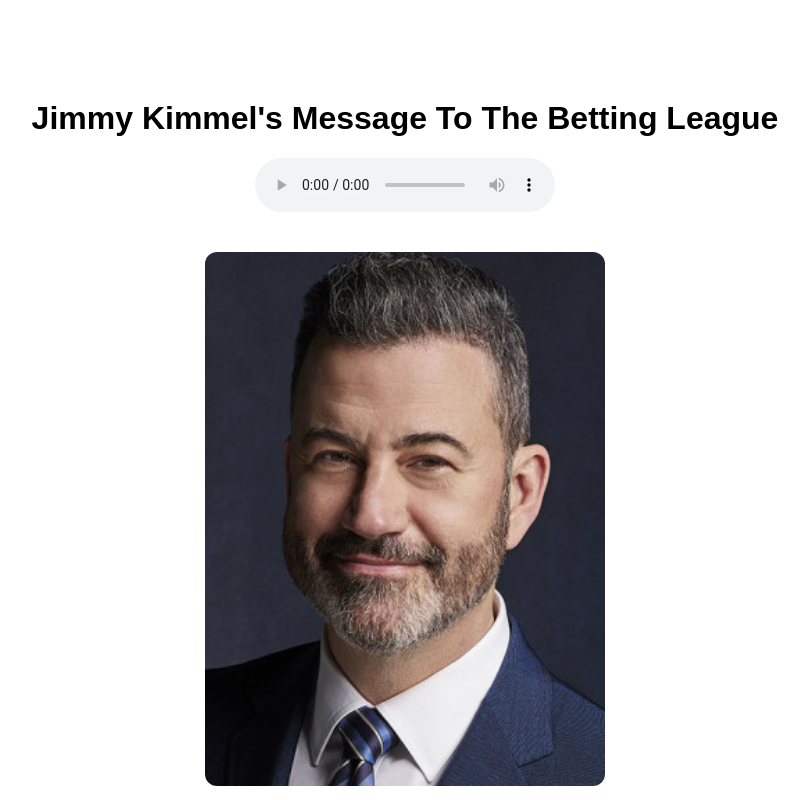
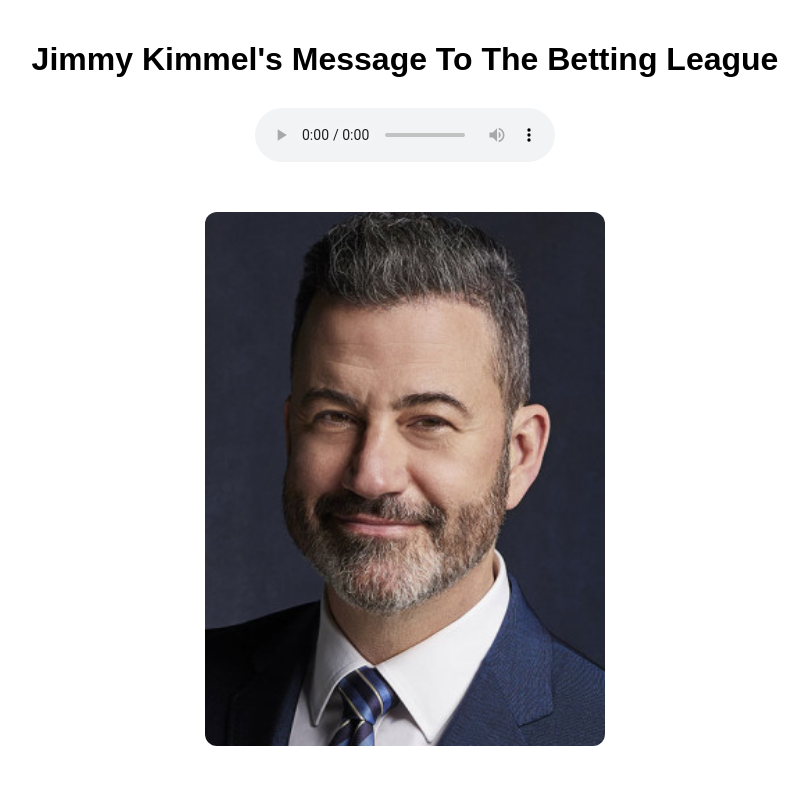
Before and after one commit to sjthouvenot2/kimmel, a plain HTML site: page index.html in a window 1280 px wide. Shown: the whole page, without its empty margins (235-1044 px from the left). Drawn offline with Linux system fonts and the light colour scheme.

Commit message:
Update index.html

```diff
--- a/index.html
+++ b/index.html
@@ -5,18 +5,30 @@
   <title>Kimmel Monologue</title>
   <style>
     body {
-      font-family: Arial;
+      font-family: Arial, sans-serif;
       text-align: center;
-      margin-top: 100px;
+      margin: 0;
+      padding: 20px;
     }
+
+    h1 {
+      margin-bottom: 30px;
+    }
+
+    /* Audio player always on its own line, spaced */
     audio {
       display: block;
-      margin: 0 auto 40px auto; /* space below audio */
-      max-width: 90%; /* keeps it visible on small screens */
+      margin: 0 auto 50px auto;
+      max-width: 100%;
+      z-index: 10;       /* force on top */
+      position: relative;
     }
+
+    /* Image below, responsive */
     img {
       max-width: 400px;
-      width: 90%;
+      width: 100%;
+      height: auto;
       border-radius: 12px;
       display: block;
       margin: 0 auto;
@@ -27,17 +39,13 @@
   <h1>Jimmy Kimmel's Message To The Betting League</h1>
 
   <!-- Audio Player -->
-  <div>
-    <audio controls>
-      <source src="kimmel.mp3" type="audio/mpeg">
-      Your browser does not support the audio element.
-    </audio>
-  </div>
+  <audio controls>
+    <source src="kimmel.mp3" type="audio/mpeg">
+    Your browser does not support the audio element.
+  </audio>
 
   <!-- Image of Jimmy Kimmel -->
-  <div>
-    <img src="kimmel.jpg" alt="Jimmy Kimmel">
-  </div>
+  <img src="kimmel.jpg" alt="Jimmy Kimmel">
 
 </body>
 </html>
```
